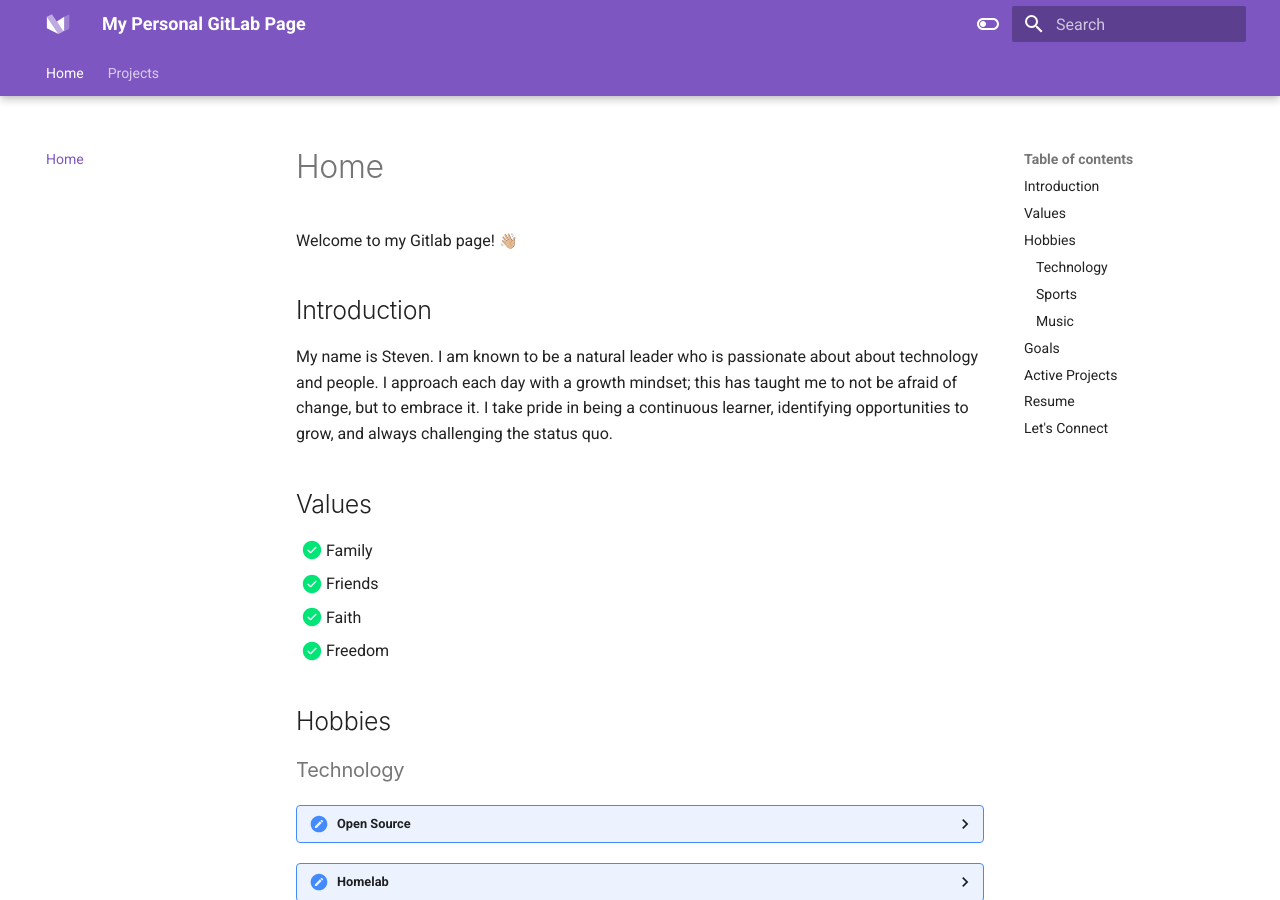
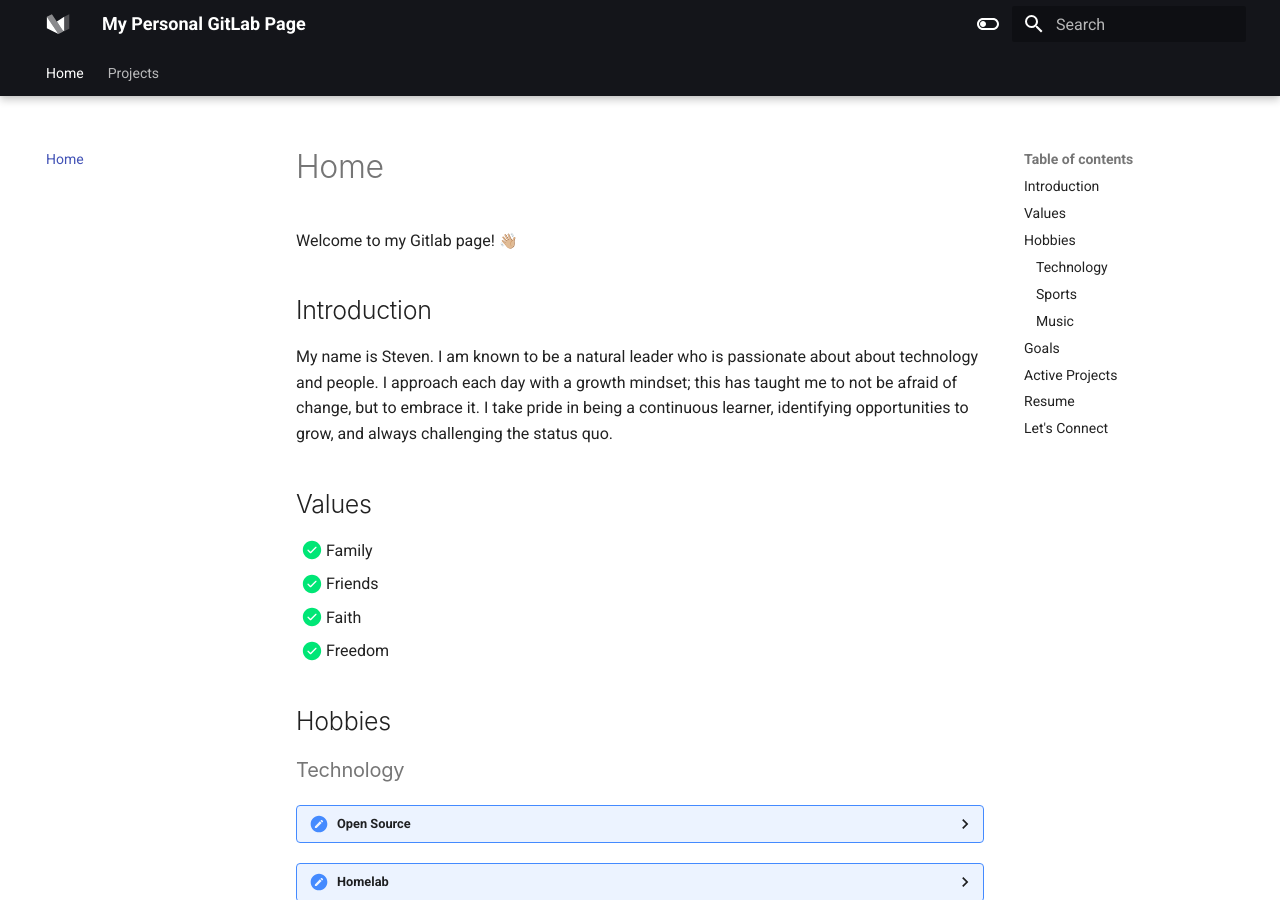
Before and after one commit to stevejoluc/stevejoluc.github.io, an MkDocs documentation site: the page built from docs/index.md, in a window 1280 px wide and 900 px high. Built offline with MkDocs 1.6.1 and Material for MkDocs 9.7.7, drawn with Linux system fonts in a browser that asks for light colours; emoji names are drawn with the system emoji font.

Commit message:
adjust theme

```diff
--- a/mkdocs.yml
+++ b/mkdocs.yml
@@ -57,13 +57,13 @@
     # - toc.integrate
   palette:
     - scheme: default
-      primary: deep purple
+      primary: black
       accent: deep purple
       toggle:
         icon: material/toggle-switch-off-outline
         name: Switch to dark mode
     - scheme: slate
-      primary: deep purple
+      primary: black
       accent: deep purple
       toggle:
         icon: material/toggle-switch
```
